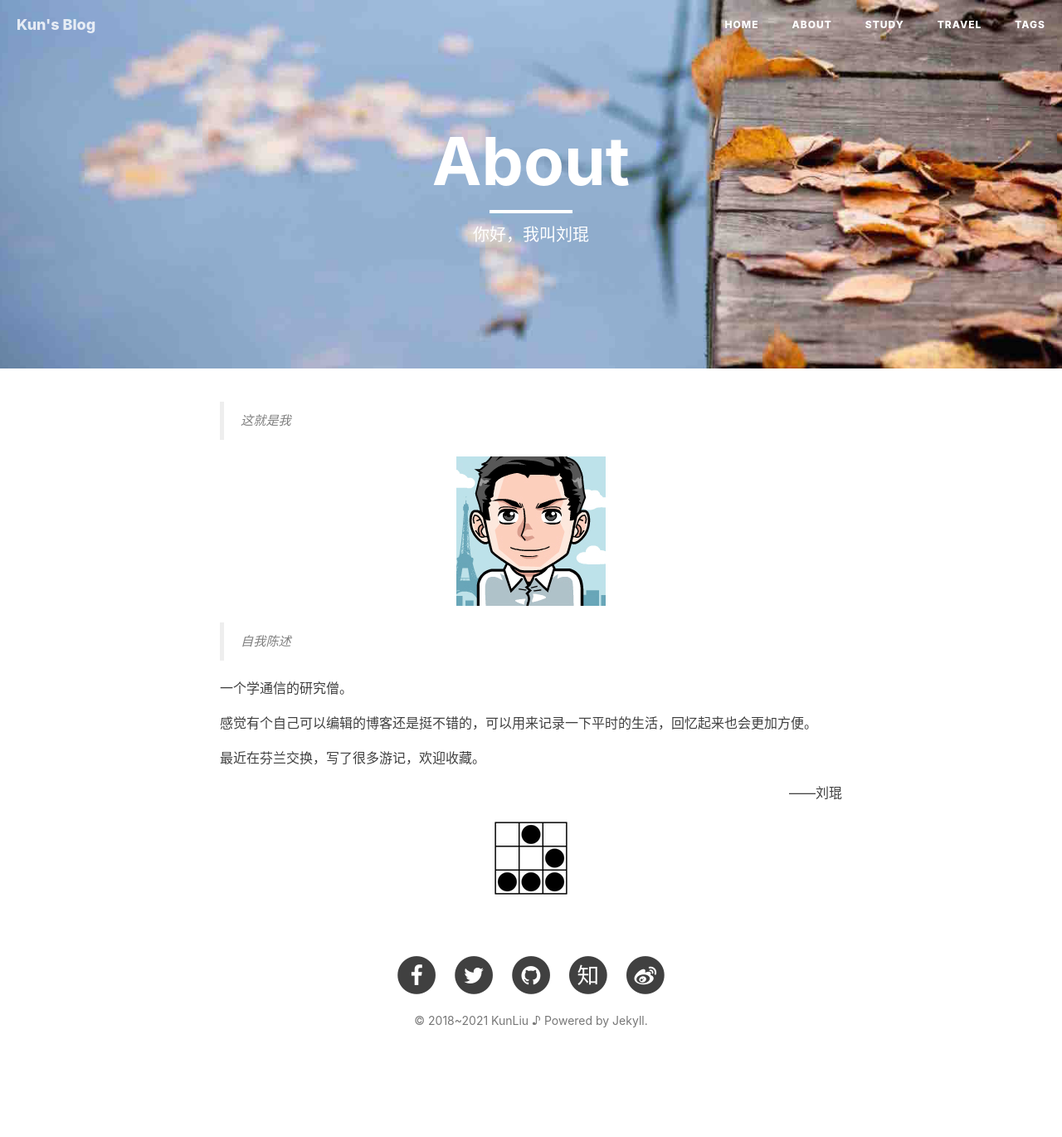
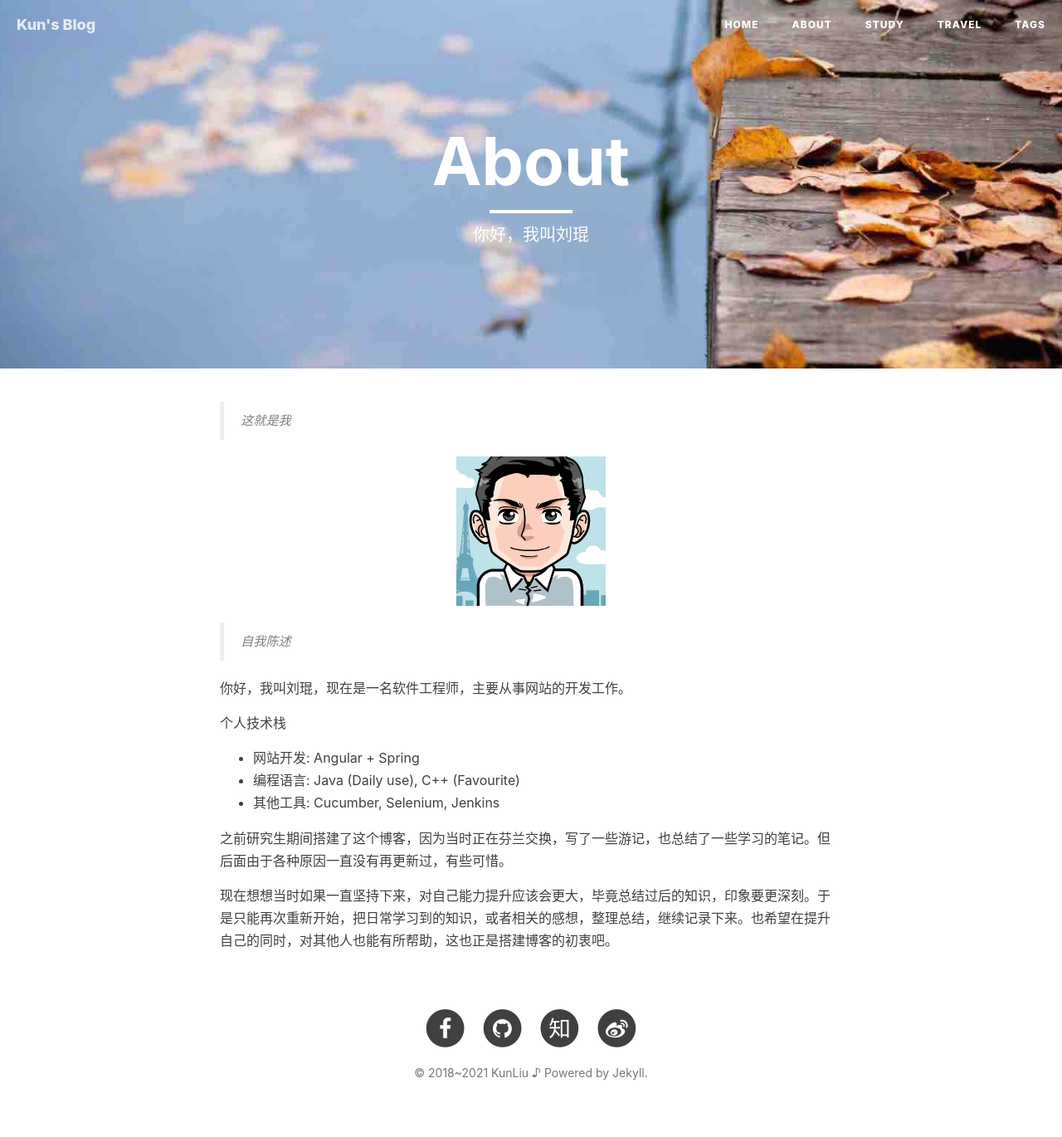
Before and after one commit to liukun2634/liukun2634.github.io, a Jekyll site: the page built from 2-about.md, in a window 1280 px wide. Shown: the whole page at 83% size. Built offline with Jekyll 4.4.1, drawn with Linux system fonts in a browser that asks for light colours; nearby versions of some CDN libraries; before the commit the page ends 1307 px from its top, so only the background shows below that.

Commit message:
Refactoring | change about page and remove photos folder

```diff
--- a/2-about.md
+++ b/2-about.md
@@ -4,7 +4,6 @@ title: "About"
 description: "你好，我叫刘琨"
 header-img: "img/autumn.jpg"
 ---
-
 > 这就是我
 
 <center>
@@ -13,15 +12,13 @@ header-img: "img/autumn.jpg"
 
 > 自我陈述
 
-一个学通信的研究僧。
+你好，我叫刘琨，现在是一名软件工程师，主要从事网站的开发工作。
 
-感觉有个自己可以编辑的博客还是挺不错的，可以用来记录一下平时的生活，回忆起来也会更加方便。
+个人技术栈
+- 网站开发: Angular + Spring
+- 编程语言: Java (Daily use), C++ (Favourite)
+- 其他工具: Cucumber, Selenium, Jenkins
 
-最近在芬兰交换，写了很多游记，欢迎收藏。
+之前研究生期间搭建了这个博客，因为当时正在芬兰交换，写了一些游记，也总结了一些学习的笔记。但后面由于各种原因一直没有再更新过，有些可惜。
 
-<p align="right">——刘琨</p>
-
-<center>
-
-    <p><img src="img/hacker.png" align="center"></p>
-</center>
+现在想想当时如果一直坚持下来，对自己能力提升应该会更大，毕竟总结过后的知识，印象要更深刻。于是只能再次重新开始，把日常学习到的知识，或者相关的感想，整理总结，继续记录下来。也希望在提升自己的同时，对其他人也能有所帮助，这也正是搭建博客的初衷吧。
--- a/Gruntfile.js
+++ b/Gruntfile.js
@@ -49,5 +49,5 @@ module.exports = function (grunt) {
     grunt.loadNpmTasks('grunt-contrib-cssmin');
     grunt.loadNpmTasks('grunt-contrib-watch');
 
-    grunt.registerTask('default', ['uglify', 'cssmin']);
+    grunt.registerTask('default', ['uglify', 'cssmin', 'watch']);
 }
--- a/_includes/footer.html
+++ b/_includes/footer.html
@@ -30,7 +30,7 @@
                     -->
 
 
-                    {% if site.twitter_username %}
+                    <!-- {% if site.twitter_username %}
                     <li>
                         <a target="_blank" href="https://twitter.com/{{ site.twitter_username }}">
                             <span class="fa-stack fa-lg">
@@ -39,7 +39,7 @@
                             </span>
                         </a>
                     </li>
-                    {% endif %} {% if site.github_username %}
+                    {% endif %} {% if site.github_username %} -->
                     <li>
                         <a target="_blank" href="https://github.com/{{ site.github_username }}">
                             <span class="fa-stack fa-lg">
```
Also changed, not shown: 404.html (+2 -15 lines), _posts/2021-06-12-ubuntu-16.04-setting.md (+1 -1 lines), Gemfile.lock, README.md, images/kun-blog.png (added), img/hacker.png (deleted), photos/Instagram/__Summer......_by_thegoodly.jpg (deleted), photos/Instagram/_______by_halno.jpg (deleted), photos/Instagram/_____by_seipuorg.jpg (deleted), photos/Instagram/____by_joez19.jpg (deleted), photos/Instagram/___by_gemyu7.jpg (deleted), photos/Instagram/___frame___by_joez19.jpg (deleted), photos/Instagram/_berlin__m_ggelsee_by_aufgetaucht.jpg (deleted), photos/Instagram/_by_hirozzzz.jpg (deleted), 2 more files, 1 other file.
